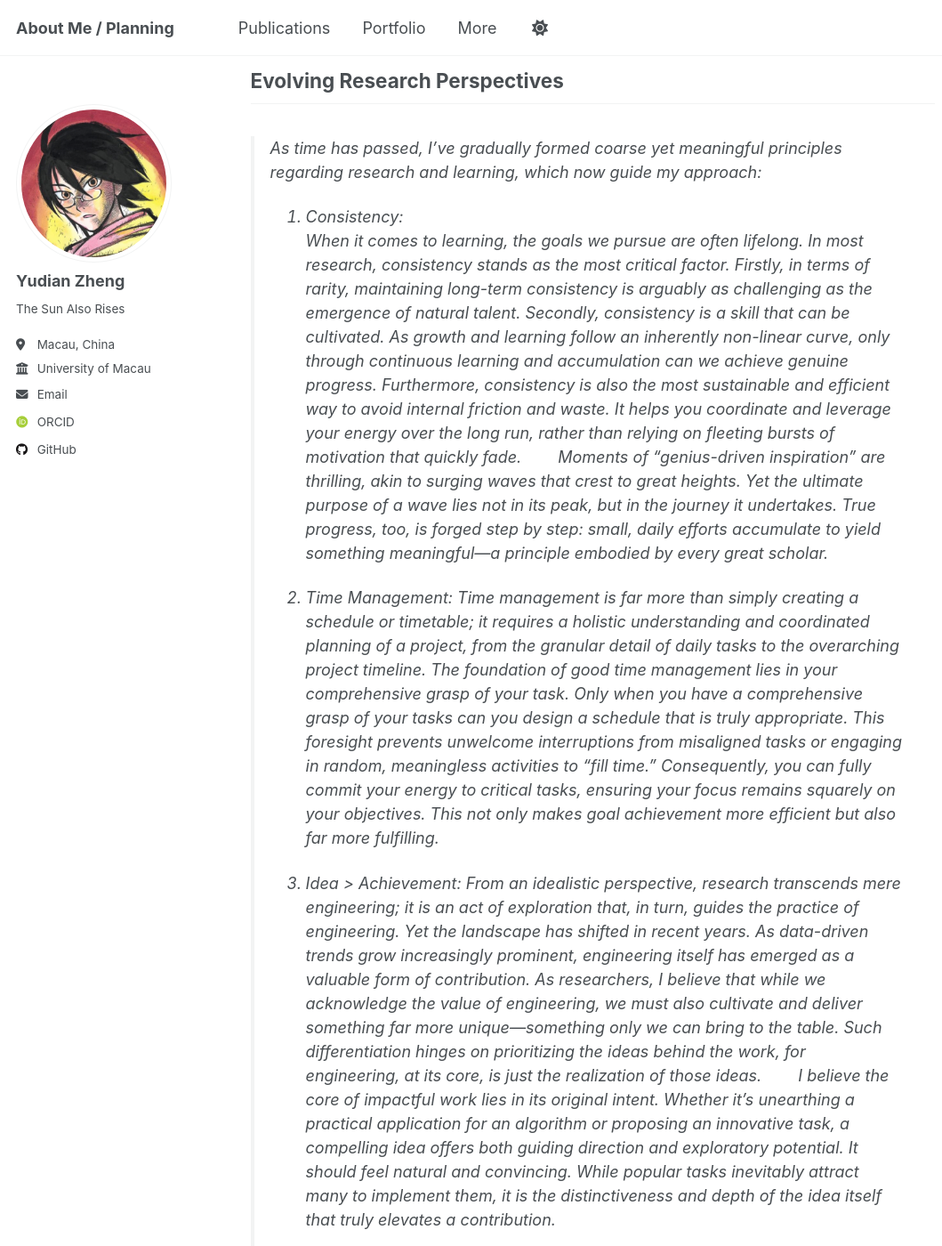
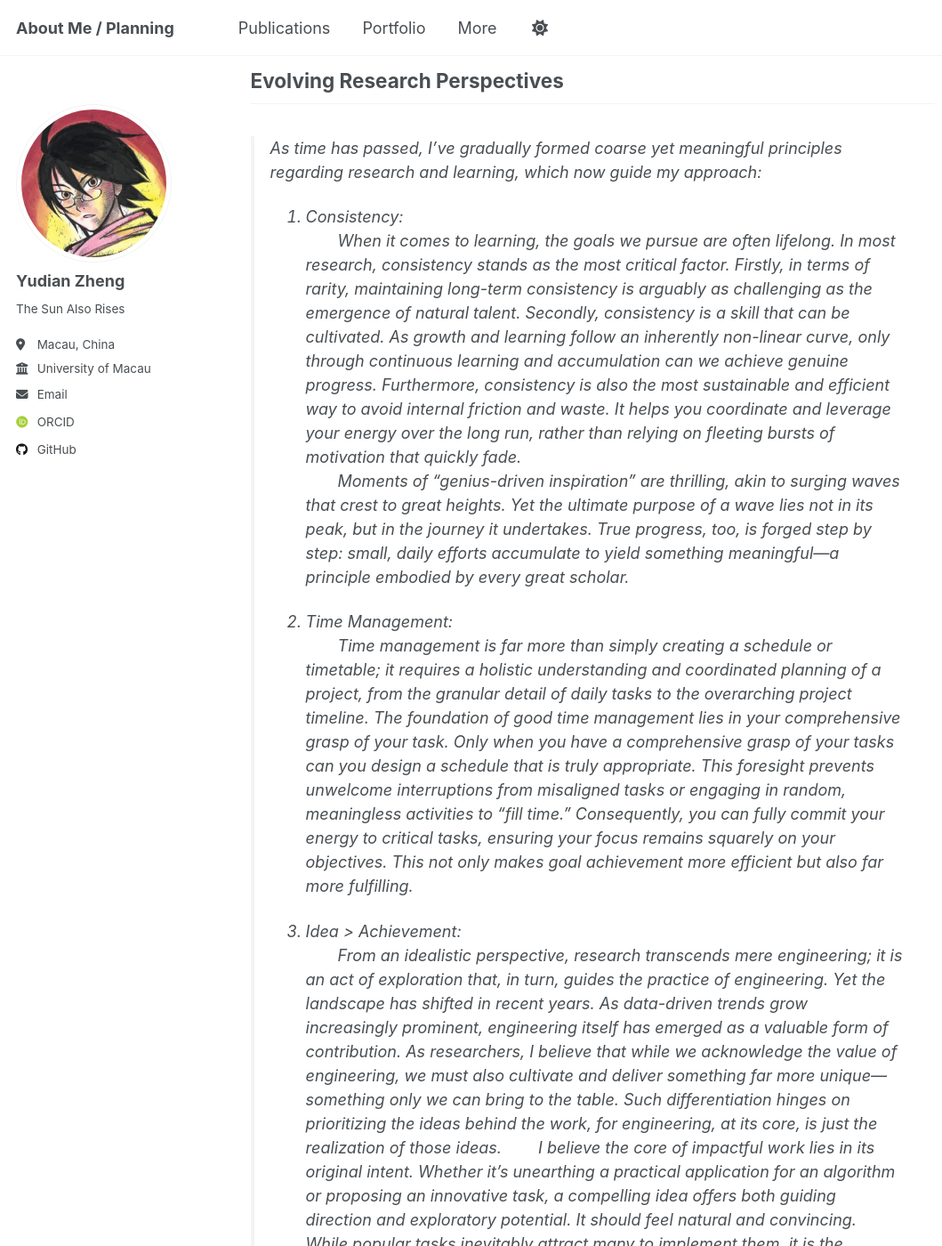
Before and after one commit to yudianzheng/yudianzheng.github.io, a Jekyll site: the page built from _pages/more.md, in a window 1280 px wide and 1400 px high, scrolled down 2449 px. Shown: the whole window at 89% size, without its empty margins (0-1059 px from the left). Built offline with Jekyll 4.4.1, drawn with Linux system fonts in a browser that asks for light colours; some web fonts are replaced; a script that is not in the unit is left out; some of the changed lines change nothing that is shown; some of the changed text lies outside the part shown.

Commit message:
update more and about me

```diff
--- a/_pages/more.md
+++ b/_pages/more.md
@@ -38,22 +38,28 @@ This domain represents a 'blue ocean' of untapped potential. Since the precise m
 >
 > 1. Consistency:
 > <br>
-> When it comes to learning, the goals we pursue are often lifelong. In most research, consistency stands as the most critical factor. Firstly, in terms of rarity, maintaining long-term consistency is arguably as challenging as the emergence of natural talent. Secondly, consistency is a skill that can be cultivated. As growth and learning follow an inherently non-linear curve, only through continuous learning and accumulation can we achieve genuine progress. Furthermore, consistency is also the most sustainable and efficient way to avoid internal friction and waste. It helps you coordinate and leverage your energy over the long run, rather than relying on fleeting bursts of motivation that quickly fade.
+> &emsp;&emsp;When it comes to learning, the goals we pursue are often lifelong. In most research, consistency stands as the most critical factor. Firstly, in terms of rarity, maintaining long-term consistency is arguably as challenging as the emergence of natural talent. Secondly, consistency is a skill that can be cultivated. As growth and learning follow an inherently non-linear curve, only through continuous learning and accumulation can we achieve genuine progress. Furthermore, consistency is also the most sustainable and efficient way to avoid internal friction and waste. It helps you coordinate and leverage your energy over the long run, rather than relying on fleeting bursts of motivation that quickly fade.
+> <br>
 > &emsp;&emsp;Moments of "genius-driven inspiration" are thrilling, akin to surging waves that crest to great heights. Yet the ultimate purpose of a wave lies not in its peak, but in the journey it undertakes. True progress, too, is forged step by step: small, daily efforts accumulate to yield something meaningful—a principle embodied by every great scholar.
 >
 > 2. Time Management:
-> Time management is far more than simply creating a schedule or timetable; it requires a holistic understanding and coordinated planning of a project, from the granular detail of daily tasks to the overarching project timeline. The foundation of good time management lies in your comprehensive grasp of your task. Only when you have a comprehensive grasp of your tasks can you design a schedule that is truly appropriate. This foresight prevents unwelcome interruptions from misaligned tasks or engaging in random, meaningless activities to "fill time." Consequently, you can fully commit your energy to critical tasks, ensuring your focus remains squarely on your objectives. This not only makes goal achievement more efficient but also far more fulfilling.
+> <br>
+> &emsp;&emsp;Time management is far more than simply creating a schedule or timetable; it requires a holistic understanding and coordinated planning of a project, from the granular detail of daily tasks to the overarching project timeline. The foundation of good time management lies in your comprehensive grasp of your task. Only when you have a comprehensive grasp of your tasks can you design a schedule that is truly appropriate. This foresight prevents unwelcome interruptions from misaligned tasks or engaging in random, meaningless activities to "fill time." Consequently, you can fully commit your energy to critical tasks, ensuring your focus remains squarely on your objectives. This not only makes goal achievement more efficient but also far more fulfilling.
 >
 > 3. Idea > Achievement:
-> From an idealistic perspective, research transcends mere engineering; it is an act of exploration that, in turn, guides the practice of engineering. Yet the landscape has shifted in recent years. As data-driven trends grow increasingly prominent, engineering itself has emerged as a valuable form of contribution. As researchers, I believe that while we acknowledge the value of engineering, we must also cultivate and deliver something far more unique—something only we can bring to the table. Such differentiation hinges on prioritizing the ideas behind the work, for engineering, at its core, is just the realization of those ideas.
+> <br>
+> &emsp;&emsp;From an idealistic perspective, research transcends mere engineering; it is an act of exploration that, in turn, guides the practice of engineering. Yet the landscape has shifted in recent years. As data-driven trends grow increasingly prominent, engineering itself has emerged as a valuable form of contribution. As researchers, I believe that while we acknowledge the value of engineering, we must also cultivate and deliver something far more unique—something only we can bring to the table. Such differentiation hinges on prioritizing the ideas behind the work, for engineering, at its core, is just the realization of those ideas.
 > &emsp;&emsp;I believe the core of impactful work lies in its original intent. Whether it’s unearthing a practical application for an algorithm or proposing an innovative task, a compelling idea offers both guiding direction and exploratory potential. It should feel natural and convincing. While popular tasks inevitably attract many to implement them, it is the distinctiveness and depth of the idea itself that truly elevates a contribution.
 >
 > 4. Learning by Doing:
-> “Idea > Achievement” does not mean valuing ideas over practice in the process of research。On the contrary, hands-on practice and the evolution of ideas function in a synergistic cycle. Only through practice can reasonable ideas be derived, and only good ideas can guide better practices. In research, ideas serve to solve or analyze problems, and these problems are, in turn, discovered and evaluated through practice. Detaching ideas from real-world work renders them as empty fantasies devoid of practical value.
+> <br>
+> &emsp;&emsp;“Idea > Achievement” does not mean valuing ideas over practice in the process of research。On the contrary, hands-on practice and the evolution of ideas function in a synergistic cycle. Only through practice can reasonable ideas be derived, and only good ideas can guide better practices. In research, ideas serve to solve or analyze problems, and these problems are, in turn, discovered and evaluated through practice. Detaching ideas from real-world work renders them as empty fantasies devoid of practical value.
 >
 > 5. Designing Experiments:
-> Much like time management, experiment design is a reflection of your comprehensive project understanding. A well-designed experiment is characterized by its simplicity, efficiency, and its ability to demonstrate feasibility while facilitating problem analysis. Overly complex or cumbersome experiments unnecessarily hinder progress, leading to wasted time, diminished motivation, and even difficulty in achieving desired outcomes. Conversely, effective experiments are decomposable; breaking them down into small, feedback-driven steps enables real-time adjustments, fostering an efficient, positive cycle of ‘test-learn-improve.’
+> <br>
+> &emsp;&emsp;Much like time management, experiment design is a reflection of your comprehensive project understanding. A well-designed experiment is characterized by its simplicity, efficiency, and its ability to demonstrate feasibility while facilitating problem analysis. Overly complex or cumbersome experiments unnecessarily hinder progress, leading to wasted time, diminished motivation, and even difficulty in achieving desired outcomes. Conversely, effective experiments are decomposable; breaking them down into small, feedback-driven steps enables real-time adjustments, fostering an efficient, positive cycle of ‘test-learn-improve.’
 >
 > 6. Knowing When to “Think Hard”:
-> In practice, ‘critical thinking’ should be applied strategically. Unnecessary overthinking breeds internal friction, diminishes efficiency, and causes a misalignment between goals and actions, ultimately harming research.
+> <br>
+> &emsp;&emsp;In practice, ‘critical thinking’ should be applied strategically. Unnecessary overthinking breeds internal friction, diminishes efficiency, and causes a misalignment between goals and actions, ultimately harming research.
 My advice: Concentrate your deep thinking on experiment design and result analysis. Avoid overcomplicating the experiment itself. If an experiment necessitates continuous ‘hard thinking’ to execute, it likely indicates a flawed or unclear design, excessive convolution, or a lack of essential preparation.
```
